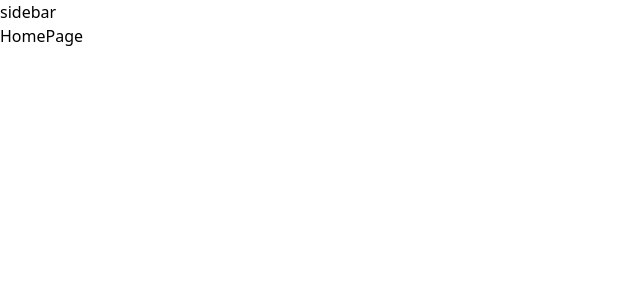
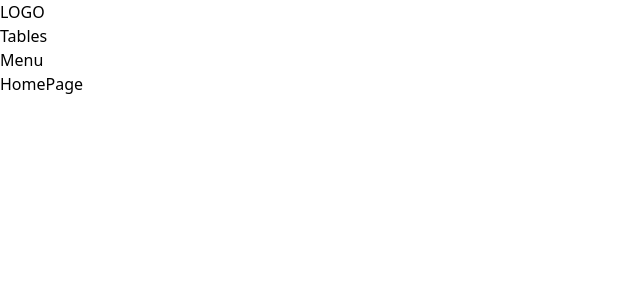
Before and after one commit to Anshul-0807/POS-Building, a React (Vite) app: page / in a window 1280 px wide. Shown: the top 300 px of the page, without its empty margins (0-640 px from the left). Built offline with nearby package versions, Linux system fonts and the light colour scheme.

Commit message:
Update MainLayout.tsx

```diff
--- a/src/layouts/MainLayout.tsx
+++ b/src/layouts/MainLayout.tsx
@@ -1,10 +1,16 @@
 import React from 'react'
-import { Outlet } from 'react-router-dom'
+import { Link, Outlet } from 'react-router-dom'
 
 const MainLayout = () => {
   return (
     <div>
-        <aside>sidebar</aside>
+        <aside>
+          <div>LOGO</div>
+          <ul>
+            <li><Link to='/tables'>Tables</Link></li>
+            <li><Link to='/menu'>Menu</Link></li>
+          </ul>
+        </aside>
         <main> <Outlet/></main>
     </div>
   )
```
